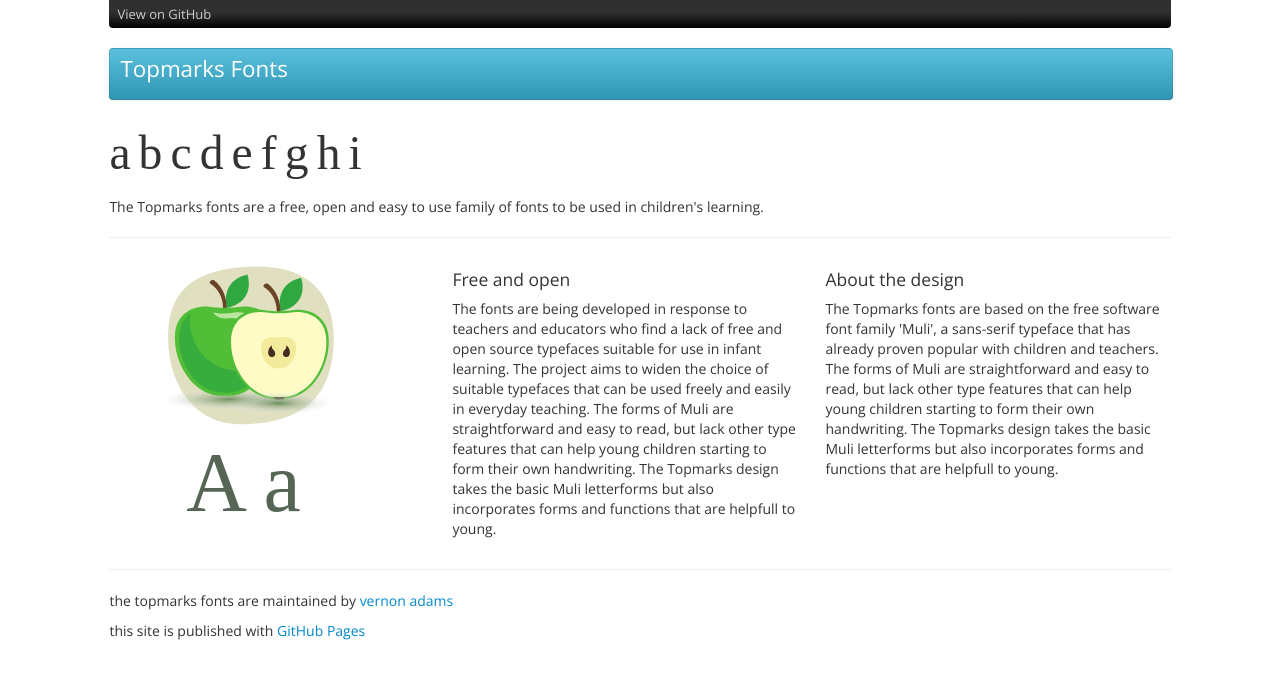
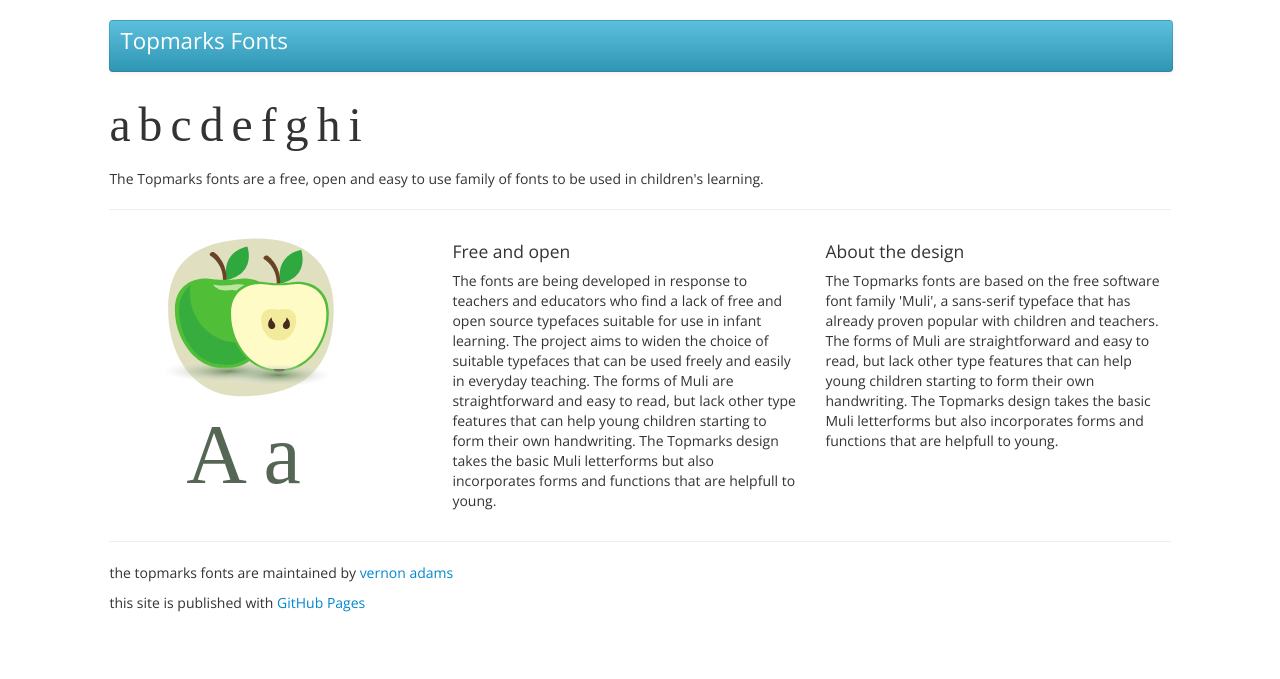
Before and after one commit to vernnobile/topmarks, a Jekyll site: the page built from index.html, in a window 1280 px wide. Shown: the top 679 px of the page. Built offline with Jekyll 4.4.1, drawn with Linux system fonts in a browser that asks for light colours; some web fonts are replaced.

Commit message:
Update header-masthead.html

```diff
--- a/_includes/header-masthead.html
+++ b/_includes/header-masthead.html
@@ -1,7 +1,4 @@
-<!-- top navigation bar -->
-      <div id="topnavbar"> <a id="forkme_banner" href="https://github.com/vernnobile/topmarks">View on GitHub</a></div>
-      <!-- MAIN PAGE -->
-<!-- header -->
+<!-- mainnavbar -->
         <div class="navbar navbar-static-cont-width navbar-teal"><p class="navTitle">Topmarks
           Fonts</p> </div>
         <!-- end header -->
```
